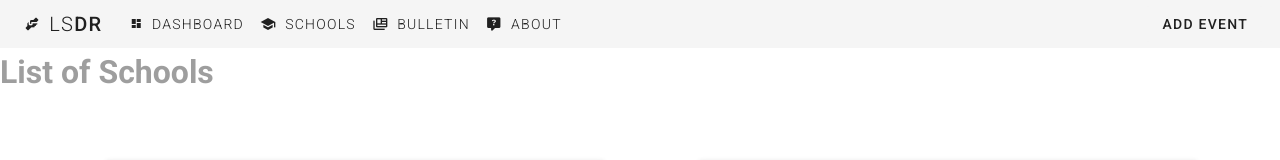
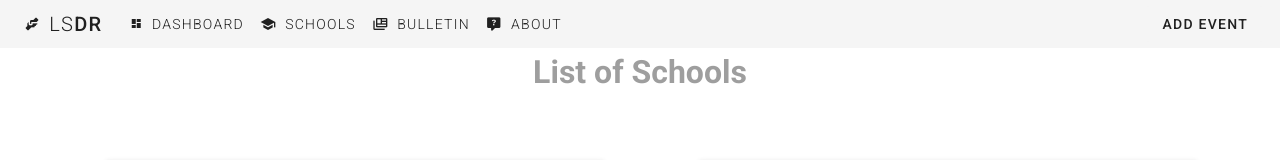
Before and after one commit to danjohnvelasco/Disaster-Relief-Monitoring-System, a Vue app: page /#/schools in a window 1280 px wide. Shown: the top 160 px of the page. Built offline with nearby package versions, Linux system fonts and the light colour scheme.

Commit message:
Update Schools.vue

```diff
--- a/src/components/Schools.vue
+++ b/src/components/Schools.vue
@@ -1,6 +1,6 @@
 <template>
   <div class="schools">
-  <h1 class="subheading grey--text">List of Schools</h1>
+  <h1 align="center" class="subheading grey--text">List of Schools</h1>
 
   <v-container class="my-16">
 
```
